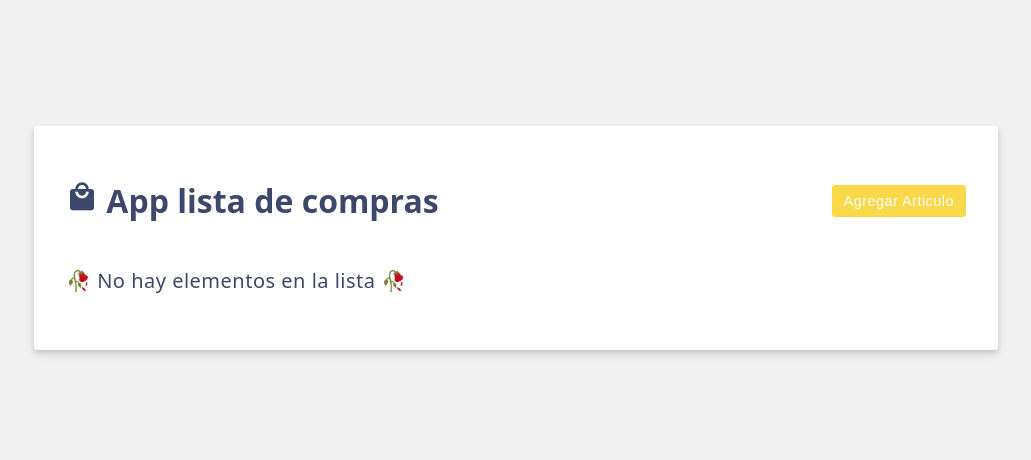
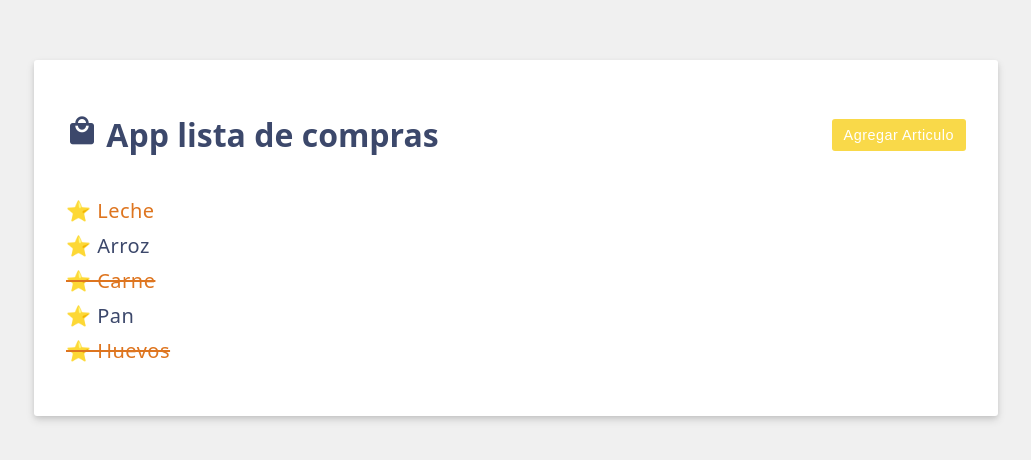
Before and after one commit to LANH27/VueJs-ShoppigCart, a Vue app: page / in a window 1280 px wide. Shown: the part 162-622 px from the top of the page, without its empty margins (124-1155 px from the left). Built offline with nearby package versions, Linux system fonts and the light colour scheme.

Commit message:
⭐Feat:Clase enlazada

```diff
--- a/src/App.vue
+++ b/src/App.vue
@@ -9,11 +9,11 @@
 // Creando una referencia reactiva
 // para alamacenar el valor de la lista
 const items = ref([
-  // { id: 0, label: 'Leche' },
-  // { id: 1, label: 'Arroz' },
-  // { id: 2, label: 'Carne' },
-  // { id: 3, label: 'Pan' },
-  // { id: 4, label: 'Huevos' }
+ { id: 0, label: 'Leche', purchased:false, highPriority:true },
+ { id: 1, label: 'Arroz', purchased:false, highPriority:false },
+ { id: 2, label: 'Carne', purchased:true, highPriority:true },
+ { id: 3, label: 'Pan', purchased:false, highPriority:false },
+ { id: 4, label: 'Huevos', purchased:true, highPriority:true }
 ]);
 const newItem = ref('');
 const newItemHighPriority = ref(false)
@@ -66,7 +66,9 @@
   </form>
   <!-- Entrega de lista -->
   <ul>
-    <li v-for="{ id, label } in items" v-bind:key="id">⭐ {{ label }}</li>
+    <li v-for="{ id, label, purchased, highPriority} in items"
+    :class="{priority:highPriority, strikeout:purchased}"
+    v-bind:key="id">⭐ {{ label }}</li>
   </ul>
   <!-- Mensaje condicional -->
   <p v-if="items.length === 0">🥀 No hay elementos en la lista 🥀</p>
```
